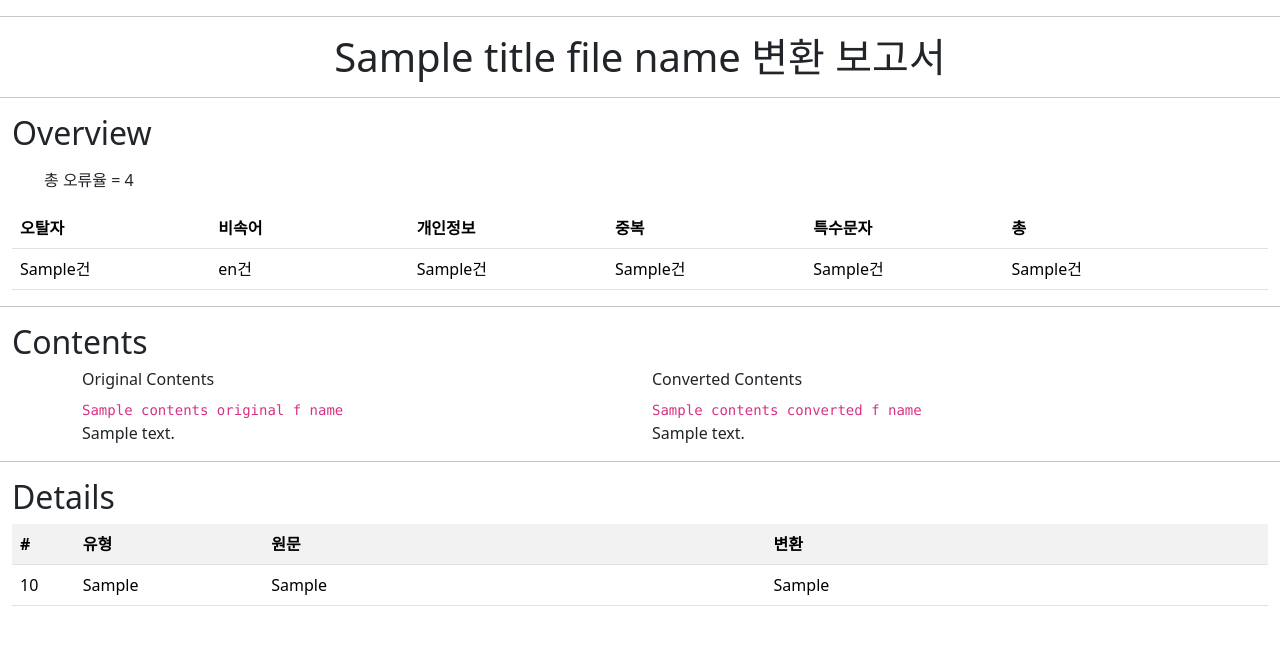
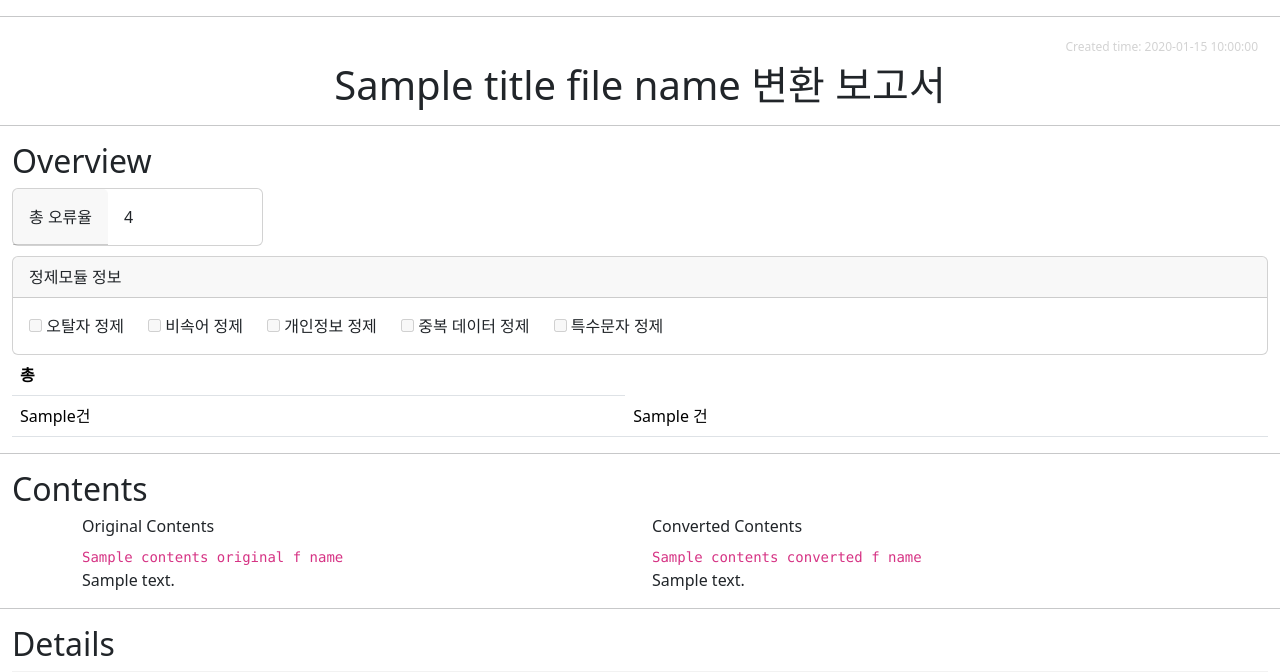
Before and after one commit to leeinsunny/CapstoneProject, a Flask app: template dt-demo-be/templates/filter_report/template.html in a window 1280 px wide. Shown: the top 672 px of the page. Run offline with Flask 3, Linux system fonts and the light colour scheme; the template is opened without the code that fills it: most values are stand-ins (such as "Sample title", 1, 10 or a date in 2020); some libraries are stand-ins or nearby versions.

Commit message:
Report template updated
- timestamp
- selected modules information
- count numbers of error detection result upon each modules

Signed-off-by: doorooful <codingdooroo@gmail.com>

```diff
--- a/dt-demo-be/app.py
+++ b/dt-demo-be/app.py
@@ -3,6 +3,7 @@ from flask_cors import CORS
 import modules.run as modules
 import os
 import pandas as pd
+from datetime import datetime
 
 def mark_from_sentence(sentence, part):
     """
@@ -55,6 +56,60 @@ def get_details_table_data():
         }
 
     return details_data
+
+def get_overview_numbers():
+    """
+    This function reads demo_details.csv file from ../database path
+    and count numbers of error detected upon each modules
+
+    Sample return is as follows
+    {
+        'overview_typo' : 1,
+        'overview_slang' : 1,
+        'overview_pdd' : 1,
+        'overview_dup': 0,
+        'overview_spc': 0,
+    }
+    """
+    db_path = os.path.join("..", "database")
+    details_path = os.path.join(db_path, "demo_details.csv")
+    df = pd.read_csv(details_path)
+
+    num_detected = {
+        'overview_typo' : 0,
+        'overview_slang' : 0,
+        'overview_pdd' : 0,
+        'overview_dup': 0,
+        'overview_spc': 0,
+    }
+
+    name_matcher = {
+        'overview_typo' : {
+            'korean': "오탈자",
+            'module': "typo"
+        },
+        'overview_slang' : {
+            'korean': "비속어",
+            'module': "slang"
+        },
+        'overview_pdd' : {
+            'korean': "개인정보",
+            'module': "pdd"
+        },
+        'overview_dup': {
+            'korean': "중복",
+            'module': "dup"
+        },
+        'overview_spc': {
+            'korean': "특수문자",
+            'module': "spc"
+        },
+    }
+
+    for n in num_detected:
+        num_detected[n] = len(df[df['유형'] == name_matcher[n]['korean']])
+
+    return num_detected
 
 ################################### API ###################################
 
@@ -137,14 +192,18 @@ def get_report():
     converted_fName = "demo_filtered.txt"
 
     report_data_sample = {
+        'date': "",
         'title': "Report",
         'title_fileName': "demo.txt",
         'overview_rate': "10%",
-        'overview_typo': 5,
-        'overview_slang': 3,
-        'overview_pdd': 2,
-        'overview_dup': 4,
-        'overview_char': 6,
+        "selected_modules" : "typo,slang,pdd,dup,spc",
+        "num_detected" : {
+            'overview_typo' : 0,
+            'overview_slang' : 0,
+            'overview_pdd' : 0,
+            'overview_dup': 0,
+            'overview_spc': 0,
+        },
         'overview_all': 0,
         'contents_original_fName': original_fName,
         'contents_converted_fName': converted_fName,
@@ -152,8 +211,20 @@ def get_report():
         'contents_converted': "",
         'details': {}
     }
+    # update date
+    now = datetime.now()
+    report_data_sample['date'] = now.strftime("%Y-%m-%d(%a) %H:%M")
+
+    # update selected modules
+    # TODO: update selected modules by getting information from database
+    # Following is sample data
+    report_data_sample['selected_modules'] = "typo,slang,pdd"
+
+    # update count for each modules
+    report_data_sample['num_detected'] = get_overview_numbers()
+
     # update overview_all
-    report_data_sample['overview_all'] = report_data_sample['overview_typo'] + report_data_sample['overview_slang'] + report_data_sample['overview_pdd'] + report_data_sample['overview_dup'] + report_data_sample['overview_char']
+    report_data_sample['overview_all'] = report_data_sample['num_detected']['overview_typo'] + report_data_sample['num_detected']['overview_slang'] + report_data_sample['num_detected']['overview_pdd'] + report_data_sample['num_detected']['overview_dup'] + report_data_sample['num_detected']['overview_spc']
 
     # Original contents
     original_fPath = os.path.join(db_path, original_fName)
--- a/dt-demo-be/templates/filter_report/template.html
+++ b/dt-demo-be/templates/filter_report/template.html
@@ -17,6 +17,17 @@
             color: black;
             border-radius: 7px
         }
+        .card-body label {
+            margin-right: 20px;
+        }
+        #date {
+            top: 0;
+            right: 0;
+            color: lightgray;
+            font-size: 12px;
+            padding: 5px 10px;
+            border-radius: 7px;
+        }
     </style>
 
 </head>
@@ -25,6 +36,7 @@
     <hr/>
 
     <div class="container-fluid" id="title">
+        <div class="date", id="date" style="text-align: right;">Created time: {{ date }}</div>
         <figure class="text-center">
             <h1>{{ title_fileName }} 변환 보고서</h1>
         </figure>
@@ -35,32 +47,65 @@
     <div class="container-fluid" id="overview">
         <h2>Overview</h2>
 
-        <p class="lead">
-            <ul>
-                <p>총 오류율 = {{ overview_rate }} </p>
-            </ul>
-        </p>
+        <div class="card" style="width:20%; flex-direction: row; margin-bottom: 10px;">
+            <div class="card-header" style="display: flex; align-items: center;">
+                <div class="card-title" style="margin: 0;">총 오류율</div>
+            </div>
+            <div class="card-body" style="display: flex; align-items: center;">
+                <span style="margin: 0;">{{ overview_rate }}</span>
+            </div>
+        </div>
+
+        <div class="card">
+            <div class="card-header" style="display: flex; align-items: center;">
+                <div class="card-title" style="margin: 0;">정제모듈 정보</div>
+            </div>
+            <div class="card-body">
+                <label>
+                    <input type="checkbox" id="typoCheckbox" aria-label="typo" disabled> 오탈자 정제
+                </label>
+                <label>
+                    <input type="checkbox" id="slangCheckbox" aria-label="slang" disabled> 비속어 정제
+                </label>
+                <label>
+                    <input type="checkbox" id="pddCheckbox" aria-label="pdd" disabled> 개인정보 정제
+                </label>
+                <label>
+                    <input type="checkbox" id="dupCheckbox" aria-label="dup" disabled> 중복 데이터 정제
+                </label>
+                <label>
+                    <input type="checkbox" id="spcCheckbox" aria-label="spc" disabled> 특수문자 정제
+                </label>
+            </div>
+        </div>
 
         <table class="table" id="overview-table">
             <thead>
-            <tr>
-                <th scope="col" style="width:15%">오탈자</th>
-                <th scope="col" style="width:15%">비속어</th>
-                <th scope="col" style="width:15%">개인정보</th>
-                <th scope="col" style="width:15%">중복</th>
-                <th scope="col" style="width:15%">특수문자</th>
-                <th scope="col" style="width:20%">총</th>
-            </tr>
+                {% set module_mapping = {
+                    'typo': '오탈자',
+                    'slang': '비속어',
+                    'pdd': '개인정보',
+                    'dup': '중복데이터',
+                    'spc': '특수문자'
+                } %}
+
+                <tr>
+                    {% for module in selected_modules.split(',') %}
+                        {% if module in module_mapping %}
+                            <th scope="col" style="width:{{ 100 / (selected_modules.split(',')|length+1) }}">{{ module_mapping[module] }}</th>
+                        {% endif %}
+                    {% endfor %}
+                    <th scope="col" style="width:{{ 100 / (selected_modules.split(',')|length+1) }}">총</th>
+                </tr>
+
             </thead>
             <tbody>
-            <tr>
-                <td>{{overview_typo}}건</td>
-                <td>{{overview_slang}}건</td>
-                <td>{{overview_pdd}}건</td>
-                <td>{{overview_dup}}건</td>
-                <td>{{overview_char}}건</td>
-                <td>{{overview_all}}건</td>
-            </tr>
+                <tr>
+                    {% for module in selected_modules.split(',') %}
+                    <td>{{ num_detected['overview_' + module] }}건</td>
+                    {% endfor %}
+                    <td>{{ overview_all }} 건</td>
+                </tr>
             </tbody>
         </table>
 
@@ -129,5 +174,17 @@
     <!-- Bootstrap -->
     <script src="/static/js/bootstrap.min.js"></script>
 
+    <!-- Overview: check selected module-->
+    <script>
+        const selectedModules = "{{ selected_modules }}";
+        const modules = selectedModules.split(',');
+        modules.forEach(module => {
+            const checkbox = document.getElementById(`${module}Checkbox`);
+            if (checkbox) {
+                checkbox.checked = true;
+            }
+        });
+    </script>
+
 </body>
 </html>
```
